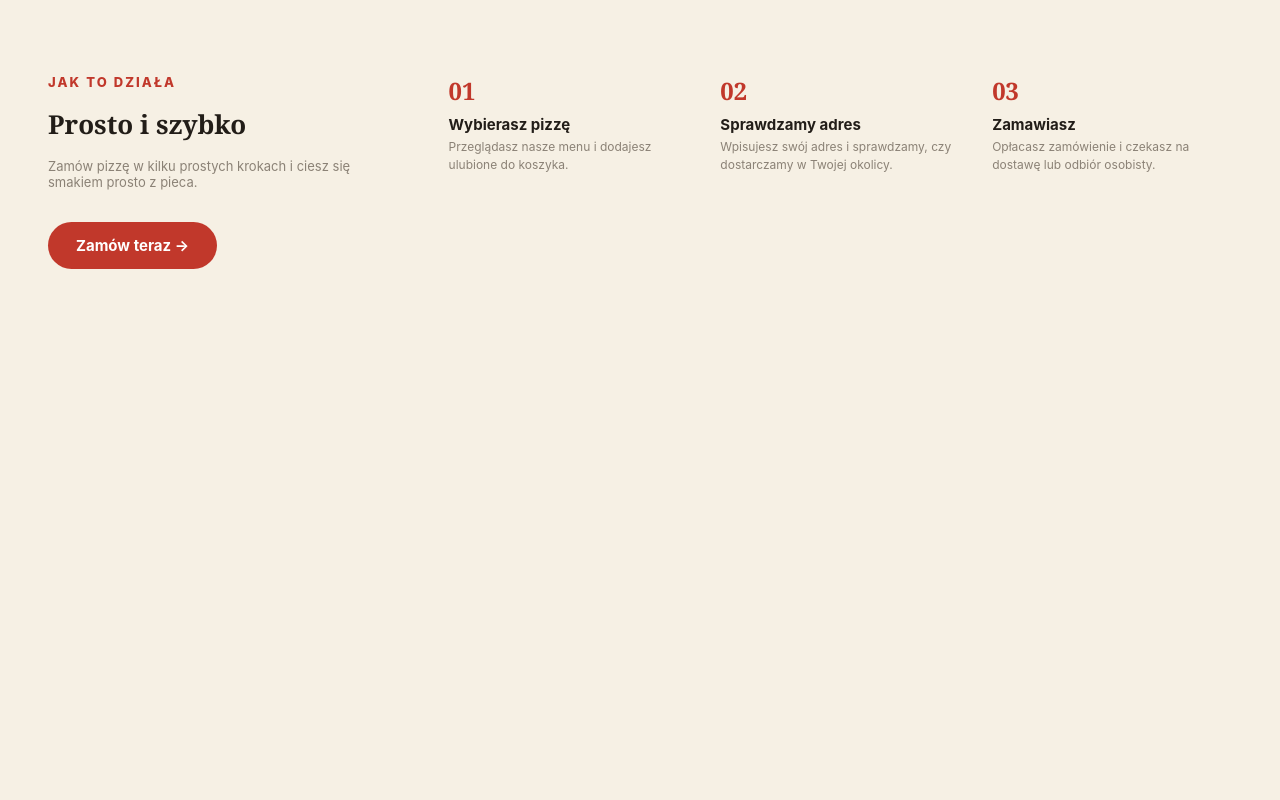
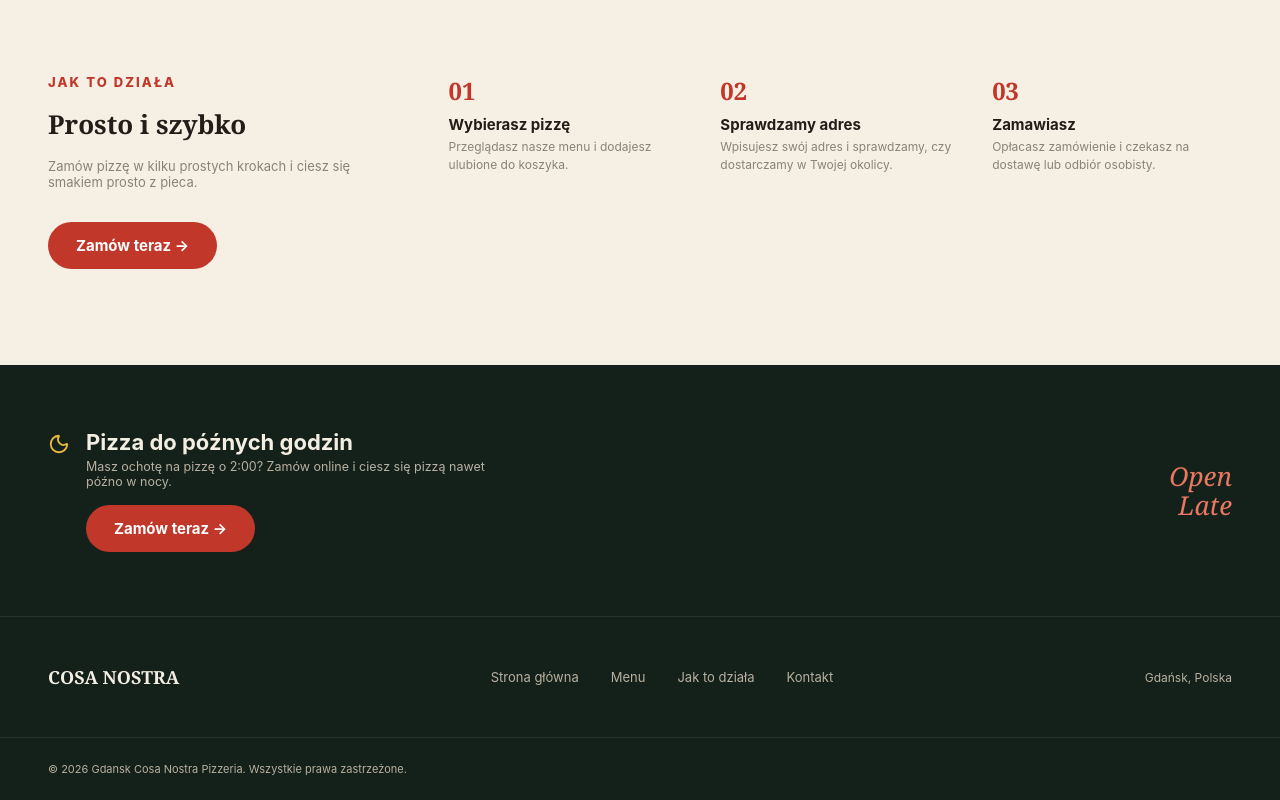
Before and after one commit to aleksfeschuk/cozza-nostra-pizzeria, a React (Vite) app: page / in a window 1280 px wide. Shown: the part 3079-3879 px from the top of the page. Before the commit the page ends 3444 px from the top, so only its background shows below. Built offline with nearby package versions, Linux system fonts and the light colour scheme; no server answers.

Commit message:
create Footer

```diff
--- /dev/null
+++ b/src/components/Footer.tsx
@@ -0,0 +1,31 @@
+import styles from '../styles/Footer.module.scss'
+
+const NAV = [
+  { label: 'Strona główna', href: '#home' },
+  { label: 'Menu', href: '#menu' },
+  { label: 'Jak to działa', href: '#jak-to-dziala' },
+  { label: 'Kontakt', href: '#kontakt' },
+]
+
+export default function Footer() {
+  return (
+    <footer id="kontakt" className={styles.footer}>
+      <div className={styles.footerTop}>
+        <div className={styles.footerLogo}>COSA NOSTRA</div>
+        <nav className={styles.footerNav}>
+          {NAV.map((item) => (
+            <a key={item.href} href={item.href} className={styles.footerLink}>
+              {item.label}
+            </a>
+          ))}
+        </nav>
+        <div className={styles.footerLocation}>Gdańsk, Polska</div>
+      </div>
+      <div className={styles.footerBottom}>
+        <div className={styles.footerBottomInner}>
+          © 2026 Gdansk Cosa Nostra Pizzeria. Wszystkie prawa zastrzeżone.
+        </div>
+      </div>
+    </footer>
+  )
+}
--- /dev/null
+++ b/src/components/LateHours.tsx
@@ -0,0 +1,34 @@
+import styles from '../styles/LateHours.module.scss'
+import { MoonIcon } from '../components/Icons'
+import { track } from './lib/analytics'
+
+export default function LateHours() {
+    return (
+        <section className={styles.lateSection}>
+            <div className={styles.lateInner}>
+                <div className={styles.lateLeft}>
+                    <MoonIcon width={22} height={22} className={styles.moonIcon} />
+                    <div>
+                        <div className={styles.lateTitle}>Pizza do późnych godzin</div>
+                        <p className={styles.lateBody}>
+                            Masz ochotę na pizzę o 2:00? Zamów online i ciesz się pizzą
+                            nawet późno w nocy.
+                        </p>
+                        <a
+                            href="#menu"
+                            className={styles.lateBtn}
+                            onClick={() => track({ type: 'cta_click', label: 'late_hours_order'})}
+                        >
+                            Zamów teraz →
+                        </a>
+                    </div>
+                </div>
+                <div className={styles.openLate}>
+                    Open
+                    <br />
+                    Late
+                </div>
+            </div>
+        </section>
+    )
+}
--- a/src/pages/HomePage.tsx
+++ b/src/pages/HomePage.tsx
@@ -6,6 +6,8 @@ import Features from '../components/Features';
 import CtaBanner from '../components/CtaBanner';
 import Reviews from '../components/Reviews';
 import HoWItWorks from '../components/HowItWorks';
+import LateHours from '../components/LateHours';
+import Footer from '../components/Footer';
 
 export default function HomePage () {
     return (
@@ -19,7 +21,9 @@ export default function HomePage () {
                 <CtaBanner />
                 <Reviews />
                 <HoWItWorks />
+                <LateHours />
             </main>
+            <Footer />
         </>
     )
 }
--- /dev/null
+++ b/src/styles/Footer.module.scss
@@ -0,0 +1,54 @@
+@use '../styles/tokens' as *;
+
+.footer {
+    background: $ink;
+    border-top: 1px solid rgba(#fff, 0.08);
+}
+
+.footerTop {
+    @include container;
+    padding-block: $space-6;
+    display: flex;
+    align-items: center;
+    justify-content: space-between;
+    gap: $space-5;
+    flex-wrap: wrap;
+}
+
+.footerLogo {
+    font-family: $font-display;
+    font-size: 18px;
+    font-weight: 700;
+    color: $text-on-ink;
+}
+
+.footerNav {
+    display: flex;
+    gap: $space-5;
+    flex-wrap: wrap;
+}
+
+.footerLink {
+    font-size: 13px;
+    color: $muted-on-ink;
+
+    &:hover {
+        color: $text-on-ink;
+    }
+}
+
+.footerLocation {
+    font-size: 12px;
+    color: $muted-on-ink;
+}
+
+.footerBottom {
+    border-top: 1px solid rgba(#fff, 0.08);
+    padding: $space-4 0;
+}
+
+.footerBottomInner {
+    @include container;
+    font-size: 11px;
+    color: $muted-on-ink;
+}
--- a/src/styles/HowItWorks.module.scss
+++ b/src/styles/HowItWorks.module.scss
@@ -1,4 +1,4 @@
-@use './tokens' as *;
+@use '../styles/tokens' as *;
 
 .section {
   @include section($cream);
--- /dev/null
+++ b/src/styles/LateHours.module.scss
@@ -0,0 +1,54 @@
+@use '../styles/tokens' as *;
+
+.lateSection {
+    background: $ink;
+    padding-block: $space-7;
+}
+
+.lateInner {
+    @include container;
+    display: flex;
+    align-items: center;
+    justify-content: space-between;
+    gap: $space-5;
+    flex-wrap: wrap;
+}
+
+.lateLeft {
+    display: flex;
+    align-items: flex-start;
+    gap: $space-3;
+}
+
+.moonIcon {
+    color: #e8b93f;
+    flex-shrink: 0;
+    margin-top: 4px;
+}
+
+.lateTitle {
+    font-size: 22px;
+    font-weight: 700;
+    color: $text-on-ink;
+}
+
+.lateBody {
+    margin-top: 4px;
+    font-size: 12.5px;
+    color: $muted-on-ink;
+    max-width: 420px;
+}
+
+.lateBtn {
+    @include button-primary;
+    margin-top: $space-3;
+}
+
+.openLate {
+    font-family: $font-display;
+    font-style: italic;
+    font-size: 26px;
+    color: #e8785f;
+    line-height: 1.1;
+    text-align: right;
+}
--- a/src/styles/global.scss
+++ b/src/styles/global.scss
@@ -1,4 +1,4 @@
-@use './tokens' as *;
+@use '../styles/tokens' as *;
 
 * {
   box-sizing: border-box;
```
